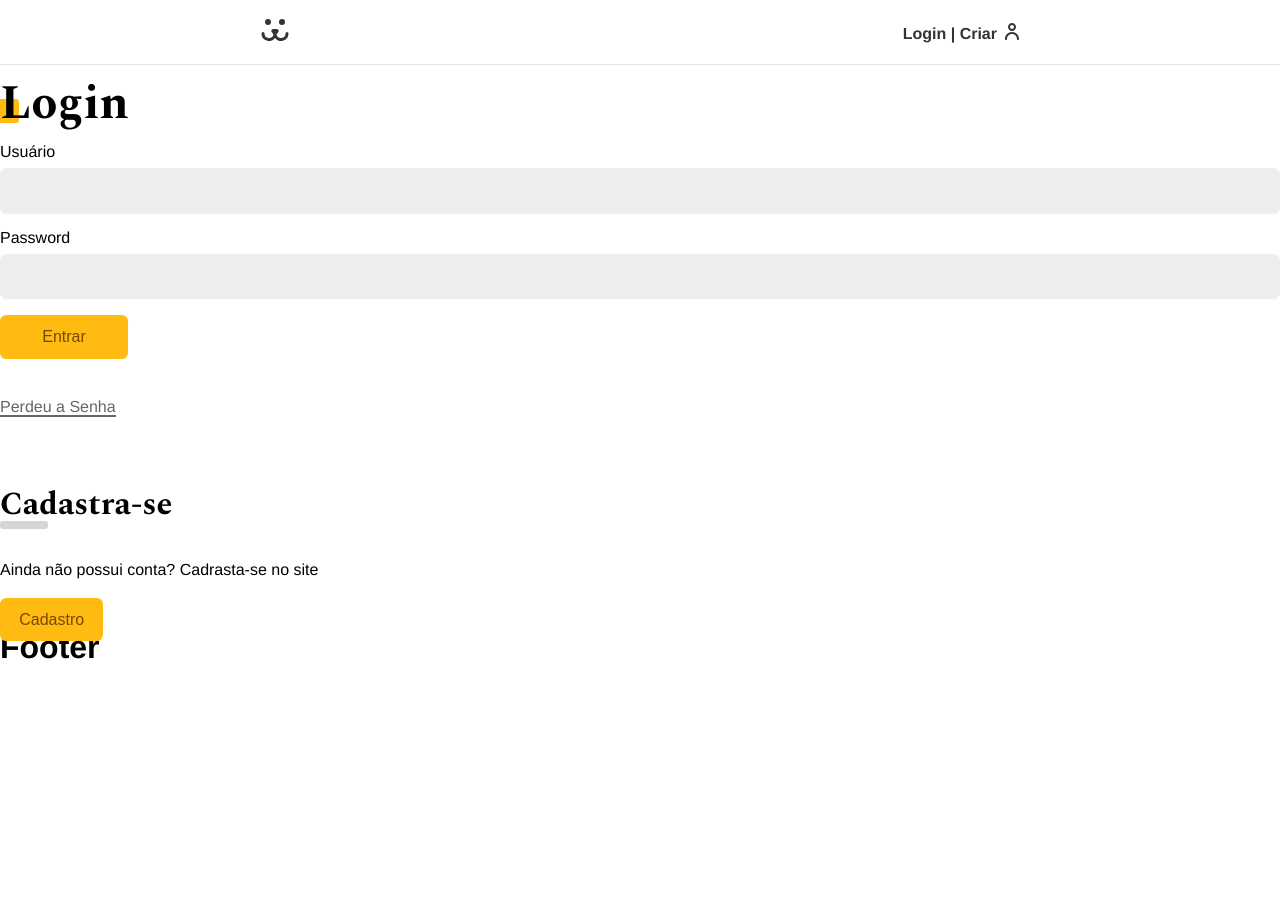
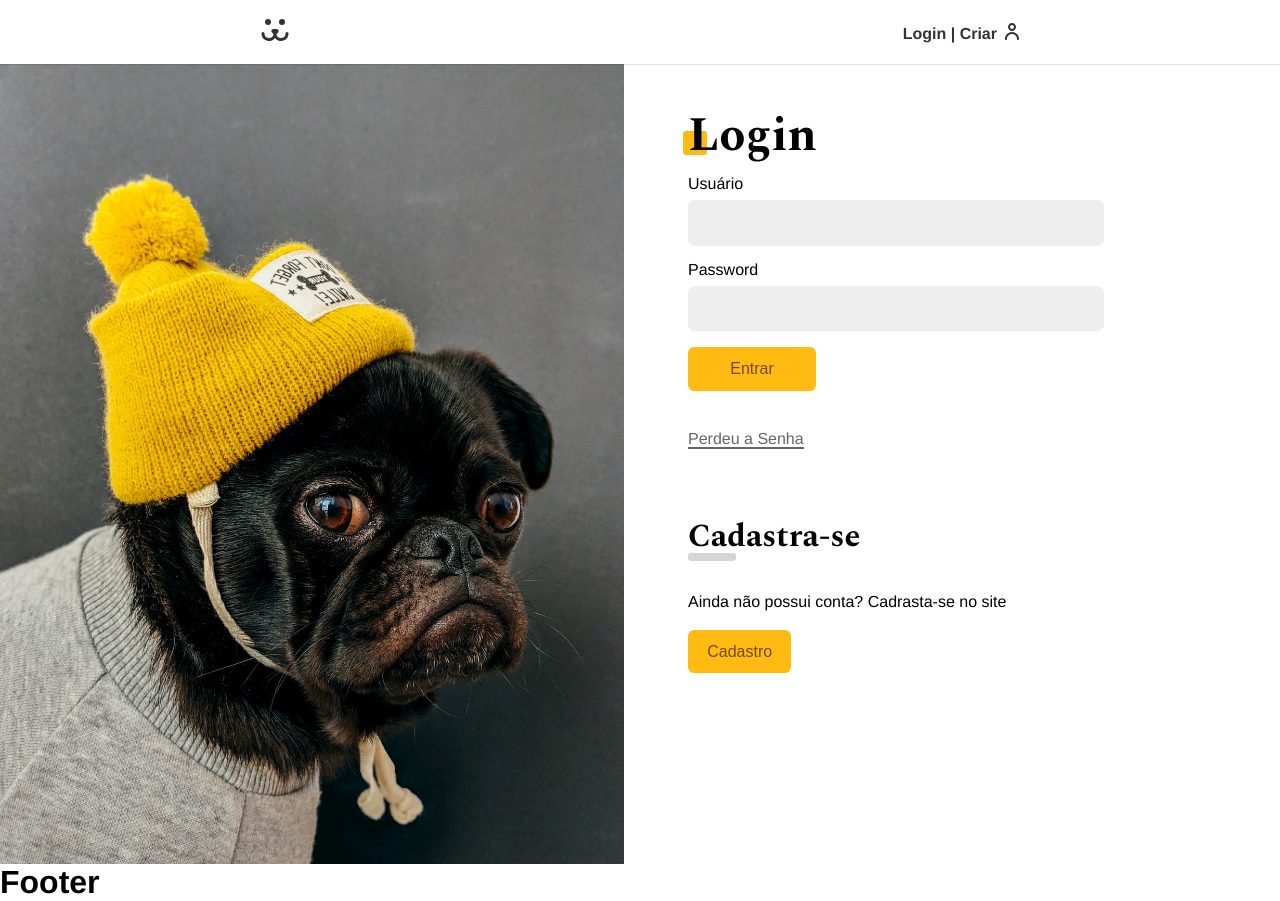
Before and after one commit to anthony-ricardox/Dogs, a React app: page /login in a window 1280 px wide. Before the commit the page ends 800 px from the top, so only its background shows below. Built offline with nearby package versions, Linux system fonts and the light colour scheme; the HTML template or start-up script is replaced by a standard one.

Commit message:
usando grid para separar o formulario e img, usando a img pelo background

```diff
--- a/src/Components/Login/Login.jsx
+++ b/src/Components/Login/Login.jsx
@@ -4,14 +4,16 @@
 import LoginCreat from "./LoginCreat";
 import LoginPasswordLost from "./LoginPasswordLost.jsx";
 import LoginPasswordReset from "./LoginPasswordReset.jsx";
-import {UserContext} from '../../useContext.jsx'
+import { UserContext } from "../../useContext.jsx";
+import styles from "./Login.module.css";
 
 const Login = () => {
   const { login } = React.useContext(UserContext);
 
   if (login === true) return <Navigate to="/conta" />;
   return (
-    <div>
+    <section className={styles.login}>
+      <div className={styles.form}>
         <Routes>
           <Route path="/" element={<LoginForm />} />
           <Route path="criar" element={<LoginCreat />} />
@@ -19,6 +21,7 @@
           <Route path="resetar" element={<LoginPasswordReset />} />
         </Routes>
       </div>
+    </section>
   );
 };
 
--- a/src/Components/Login/Login.module.css
+++ b/src/Components/Login/Login.module.css
@@ -1,40 +1,19 @@
-.form{
-    margin-bottom: 2rem;
-}
-.perdeu{
-    display: inline-block;
-    color: #666;
-    padding: 0.5rem 0;
-    line-height: 1;
+.login {
+  display: grid;
+  grid-template-columns: 1fr 1fr;
+  min-height: 100vh;
+  gap: 2rem;
+
 }
 
-.perdeu::after{
-    content: '';
-    height: 2px;
-    width: 100%;
-    background-color: currentColor;
+.login::before{
     display: block;
+    content: '' ;
+    background: url('../../Assents/login.jpg') no-repeat center center;
+    background-size: cover;
 }
 
-.cadastro{
-    margin-top: 4rem;
+.form{
+    max-width: 30rem;
+    padding: 2rem;
 }
-
-.cadastro p{
-    margin-top: 2rem;
-    margin-bottom: 2rem;
-
-}
-.subtitle{
-    font-family: var(--type-second);
-    line-height: 1;
-    font-size: 2rem;
-}
-.subtitle::after{
-    content: '';
-    display: block;
-    background-color:#d6d4d4 ;
-    height: .5rem;
-    width: 3rem;
-    border-radius: .2rem;
-}
--- a/src/Components/Login/LoginForm.jsx
+++ b/src/Components/Login/LoginForm.jsx
@@ -9,7 +9,7 @@
 import useForm from "../../Hooks/useForm";
 import { UserContext } from "../../useContext";
 import Error from "../Help/Error";
-import styles from "./Login.module.css";
+import styles from "./LoginForm.module.css";
 import stylesBtn from "../Forms/Button.module.css";
 
 
--- /dev/null
+++ b/src/Components/Login/LoginForm.module.css
@@ -0,0 +1,40 @@
+.form{
+    margin-bottom: 2rem;
+}
+.perdeu{
+    display: inline-block;
+    color: #666;
+    padding: 0.5rem 0;
+    line-height: 1;
+}
+
+.perdeu::after{
+    content: '';
+    height: 2px;
+    width: 100%;
+    background-color: currentColor;
+    display: block;
+}
+
+.cadastro{
+    margin-top: 4rem;
+}
+
+.cadastro p{
+    margin-top: 2rem;
+    margin-bottom: 2rem;
+
+}
+.subtitle{
+    font-family: var(--type-second);
+    line-height: 1;
+    font-size: 2rem;
+}
+.subtitle::after{
+    content: '';
+    display: block;
+    background-color:#d6d4d4 ;
+    height: .5rem;
+    width: 3rem;
+    border-radius: .2rem;
+}
```
Lines whose indentation alone changed are shown as unchanged.
